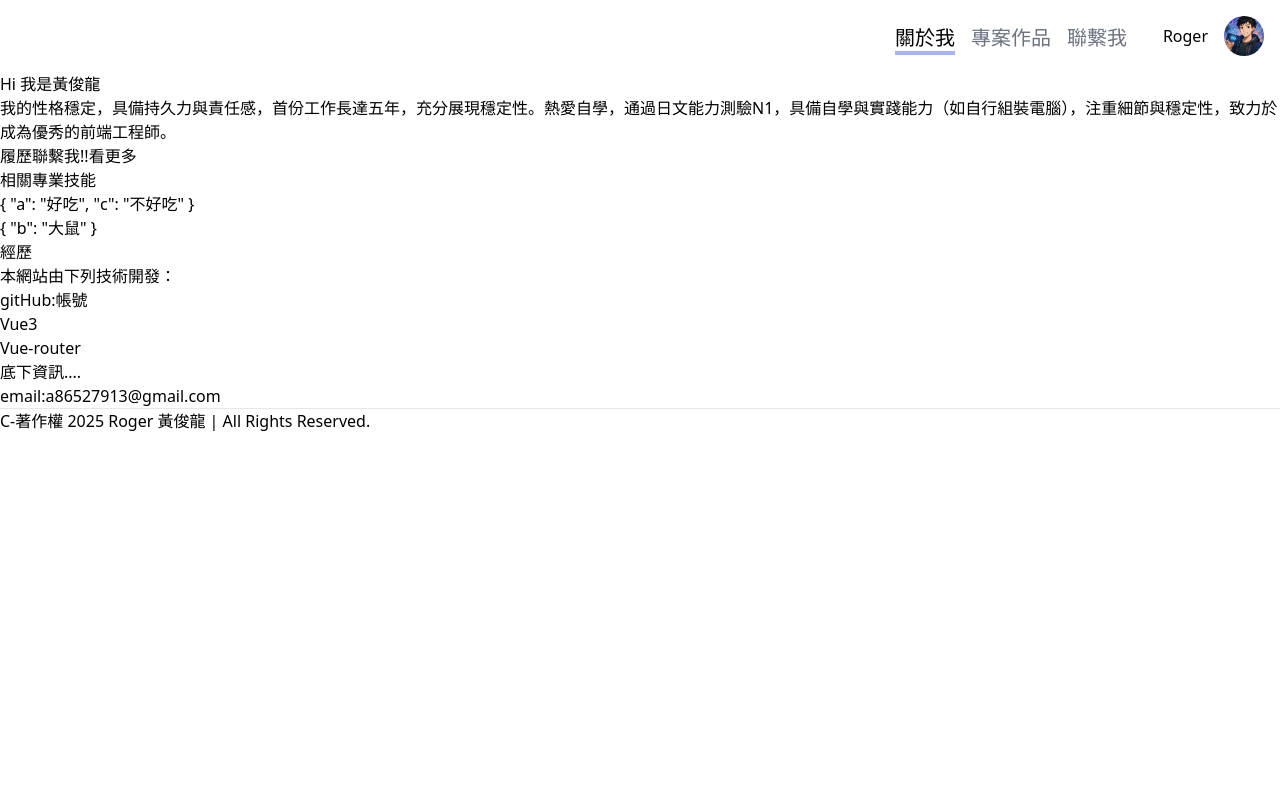
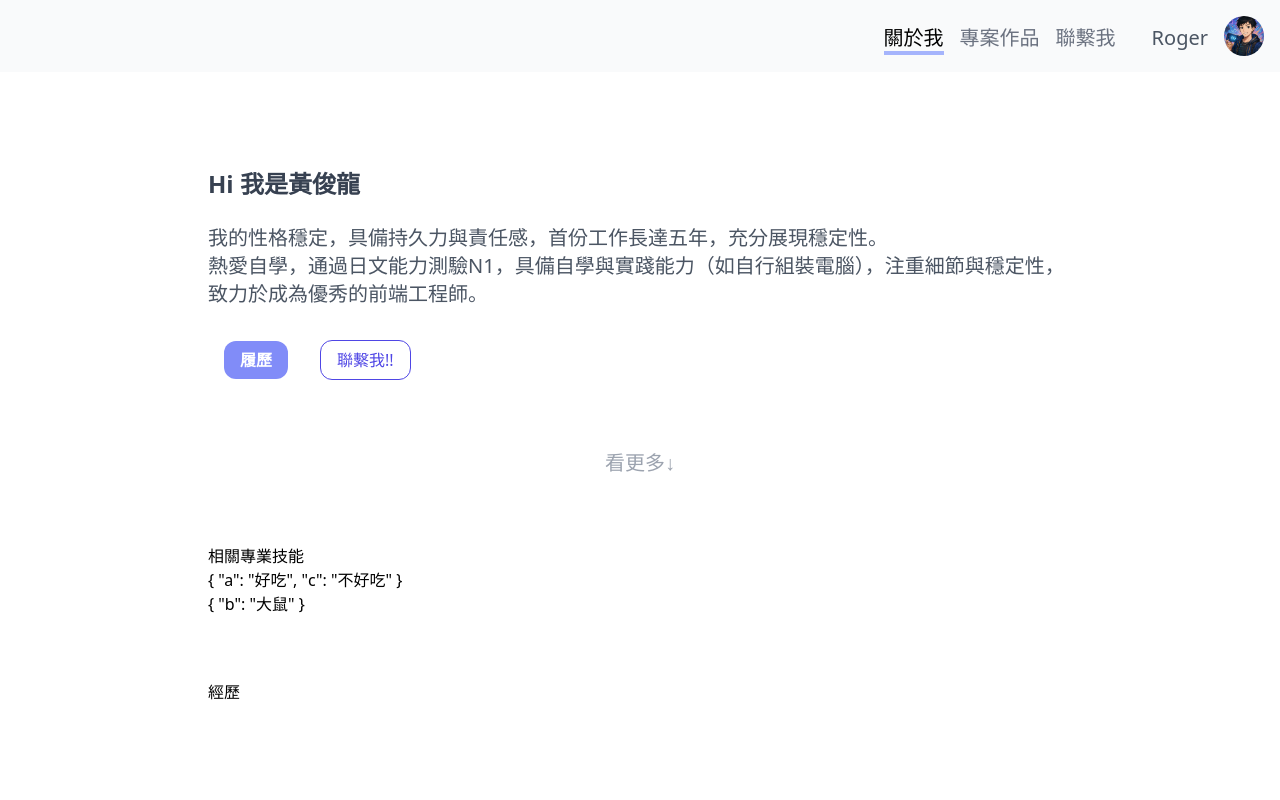
Before and after one commit to Roger0122/Resume, a Vue app: page / in a window 1280 px wide. Shown: the top 800 px of the page. Built offline with nearby package versions, Linux system fonts and the light colour scheme.

Commit message:
更新 HOME

```diff
--- a/src/App.vue
+++ b/src/App.vue
@@ -5,9 +5,15 @@ import { RouterView } from 'vue-router';
 </script>
 
 <template>
+<div class="bg-gray-50 text-gray-800">
 <Navbar></Navbar>
+</div>
+<main class="max-w-4xl mx-auto px-4 pt-24 space-y-16">
 <RouterView></RouterView>
+</main>
+<footer class="max-w-5xl mx-auto px-4 pt-24 space-y-16">
 <Footer></Footer>
+</footer>
 </template>
 
 <style scoped>
--- a/src/assets/index.css
+++ b/src/assets/index.css
@@ -10,4 +10,27 @@
   .router-link-active {
     @apply border-b-4 border-indigo-300 text-black;
   }
+
+  .h2 {
+    @apply text-2xl font-semibold text-gray-700;
+  }
+
+  .h3 {
+    @apply text-xl font-medium text-gray-600;
+  }
+
+  .p {
+    @apply text-base text-gray-600 leading-relaxed;
+  }
+
+  .btn-primary {
+    @apply bg-indigo-400 text-white font-semibold py-2 px-4 mx-4 rounded-xl hover:bg-indigo-700 transition;
+  }
+  .btn-outline {
+    @apply border border-indigo-600 text-indigo-600 font-medium py-2 px-4 mx-4 rounded-xl hover:bg-indigo-50 transition;
+  }
+
+  .btn-more {
+    @apply animate-bounce text-gray-400 hover:text-black transition-opacity duration-500 cursor-pointer
+  }
 }
--- a/src/views/Home.vue
+++ b/src/views/Home.vue
@@ -1,24 +1,63 @@
 <script setup>
+import { ref, onMounted, onBeforeUnmount } from 'vue'
 import Skill from './Skills.vue';
 import Experience from './Experience.vue';
+import { RouterLink } from 'vue-router'
+
+const showButton = ref(true)
+
+const onScroll = () => {
+  showButton.value = window.scrollY < 300
+}
+
+
+const scrollToSkill =()=> {
+  const el = document.getElementById('skills');
+  if(el){
+    el.scrollIntoView({ behavior: 'smooth'});
+  }
+  showButton.value= false;
+}
+
+onMounted(() => {
+  window.addEventListener('scroll', onScroll)
+})
+onBeforeUnmount(() => {
+  window.removeEventListener('scroll', onScroll)
+})
 </script>
 
 <template>
-<h2>Hi 我是黃俊龍</h2>
-
 <div>
-  <p>我的性格穩定，具備持久力與責任感，首份工作長達五年，充分展現穩定性。熱愛自學，通過日文能力測驗N1，具備自學與實踐能力（如自行組裝電腦），注重細節與穩定性，致力於成為優秀的前端工程師。
-  </p>
-
-  <button>履歷</button>
-  <button>聯繫我!!</button>
-  <button>看更多</button>
+  <div>
+    <h2 class="h2">Hi 我是黃俊龍</h2>
+    <p class="h3 pt-6">我的性格穩定，具備持久力與責任感，首份工作長達五年，充分展現穩定性。</p>
+    <p class="h3">熱愛自學，通過日文能力測驗N1，具備自學與實踐能力（如自行組裝電腦），注重細節與穩定性，致力於成為優秀的前端工程師。</p>
+  </div>
+  <div class="flex pt-10">
+    <div>
+      <a href="https://www.cake.me/dashboard/resumes" class="btn-primary">履歷</a>
+    </div>
+    <div>
+      <RouterLink  class="btn-outline" to='/Contact'>聯繫我!!</RouterLink>
+    </div>
+  </div>
+  <div class="pt-20 max-w-4xl mx-auto text-center">
+    <div class="h3 btn-more"
+      :class="{
+      'opacity-0 pointer-events-none': !showButton,
+      'opacity-100': showButton
+      }"
+      @click="scrollToSkill"
+      >看更多↓
+    </div>
+  </div>
 </div>
 
-<Skill/>
+<section id="skills">
+  <Skill/>
+</section>
 <Experience/>
-
-
 
 </template>
 
--- a/src/views/Navbar.vue
+++ b/src/views/Navbar.vue
@@ -11,7 +11,7 @@ import { RouterLink } from 'vue-router'
     <img class="rounded-full" src="../assets/My.png" alt="Roger">
   </div>
   <div class="flex pt-2">
-    <p>Roger</p>
+    <p class="h3">Roger</p>
   </div>
   <div class="flex pt-2">
     <ul class="flex flex-wrap gap-4 sm:gap-3 lg:gap-4">
@@ -22,8 +22,6 @@ import { RouterLink } from 'vue-router'
   </div>
 </div>
 
-
-
 </template>
 
 <style scoped>
```
